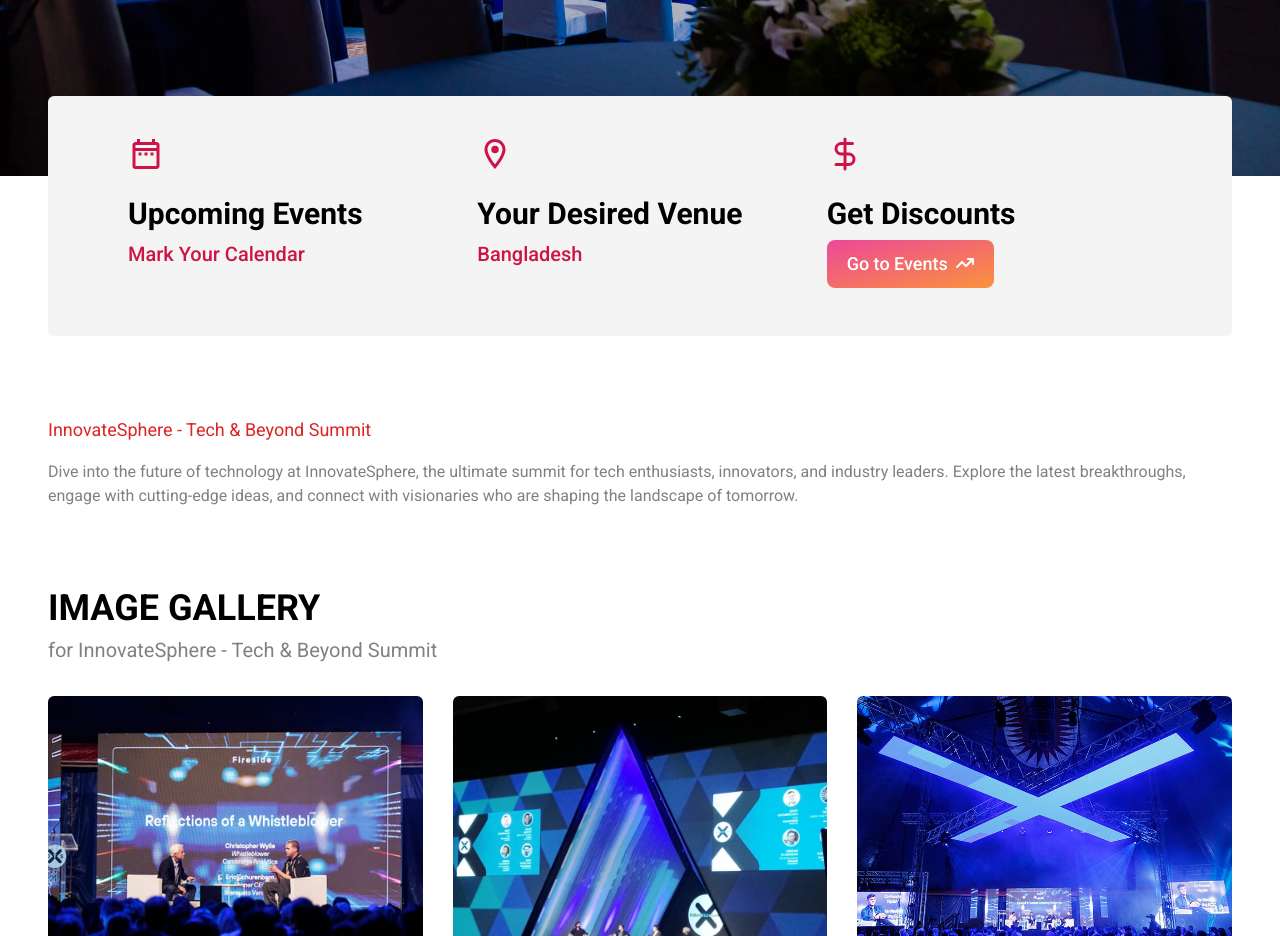
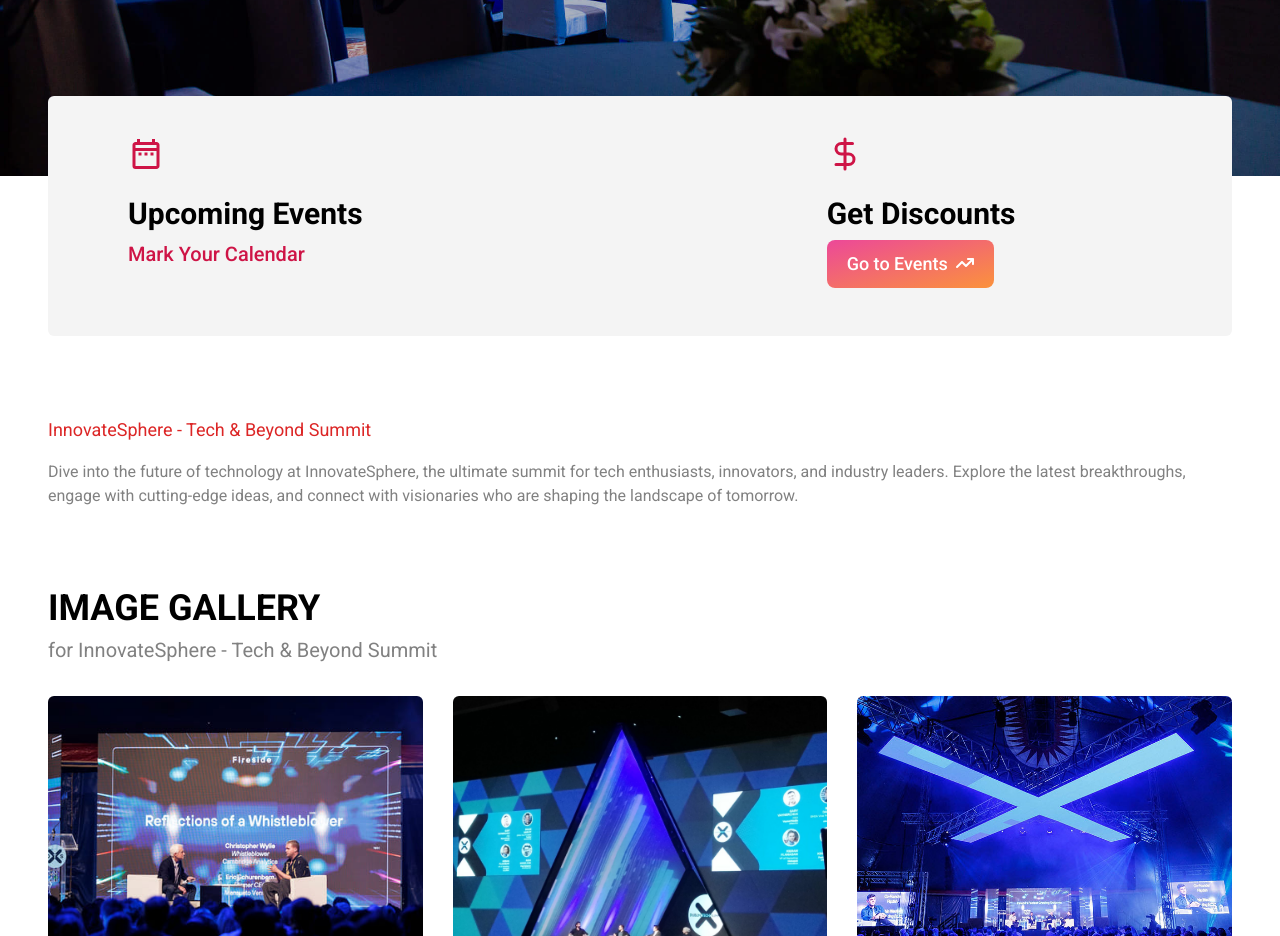
Before and after one commit to Mehak6902/Event-HUB, a React (Vite) app: page /booking in a window 1280 px wide. Shown: the part 2000-2936 px from the top of the page. Built offline with nearby package versions, Linux system fonts and the light colour scheme; what react-chatbot-kit would draw is missing.

Commit message:
updated PageHeader Description useImageUpload

```diff
--- a/src/components/pageHeader/PageHeader.jsx
+++ b/src/components/pageHeader/PageHeader.jsx
@@ -1,4 +1,3 @@
-import { MdKeyboardDoubleArrowRight } from "react-icons/md";
 
 const PageHeader = () => {
     return (
--- a/src/pages/bookings/Description.jsx
+++ b/src/pages/bookings/Description.jsx
@@ -1,5 +1,5 @@
 import { LuDollarSign } from "react-icons/lu";
-import { MdOutlineDateRange, MdOutlineLocationOn } from "react-icons/md";
+import { MdOutlineDateRange } from "react-icons/md";
 import Container from "../../components/container/Container";
 import { FaArrowTrendUp } from "react-icons/fa6";
 import { useNavigate } from "react-router-dom";
@@ -27,9 +27,9 @@
                         <p className="mt-2 text-xl font-medium text-[#818181]">10:00 am</p> */}
                     </div>
                     <div>
-                        <MdOutlineLocationOn className="text-4xl text-primary" />
+                        {/* <MdOutlineLocationOn className="text-4xl text-primary" />
                         <h4 className="mt-6 text-3xl font-semibold">Your Desired Venue</h4>
-                        <p className="mt-2 text-xl font-medium text-primary">Bangladesh</p>
+                        <p className="mt-2 text-xl font-medium text-primary">Bangladesh</p> */}
                     </div>
                     <div>
                         <LuDollarSign className="text-4xl text-primary" />
--- a/src/utils/useImageUpload.js
+++ b/src/utils/useImageUpload.js
@@ -6,7 +6,7 @@
     try {
 
         if (!file || !file?.name) {
-            return
+            return;
         }
         const storageRef = ref(storage, `images/${file.name + uuidv4()}`);
 
```
